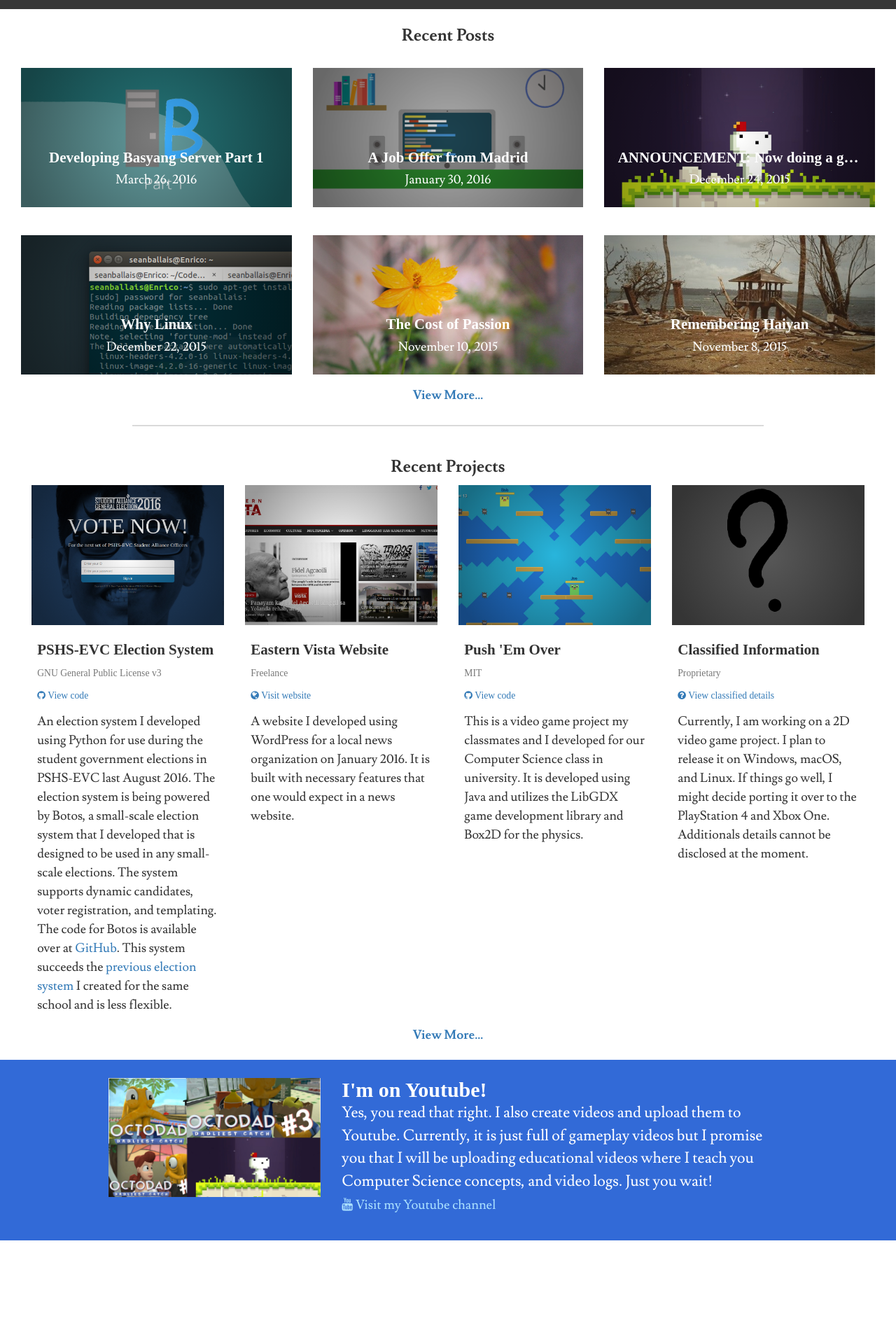
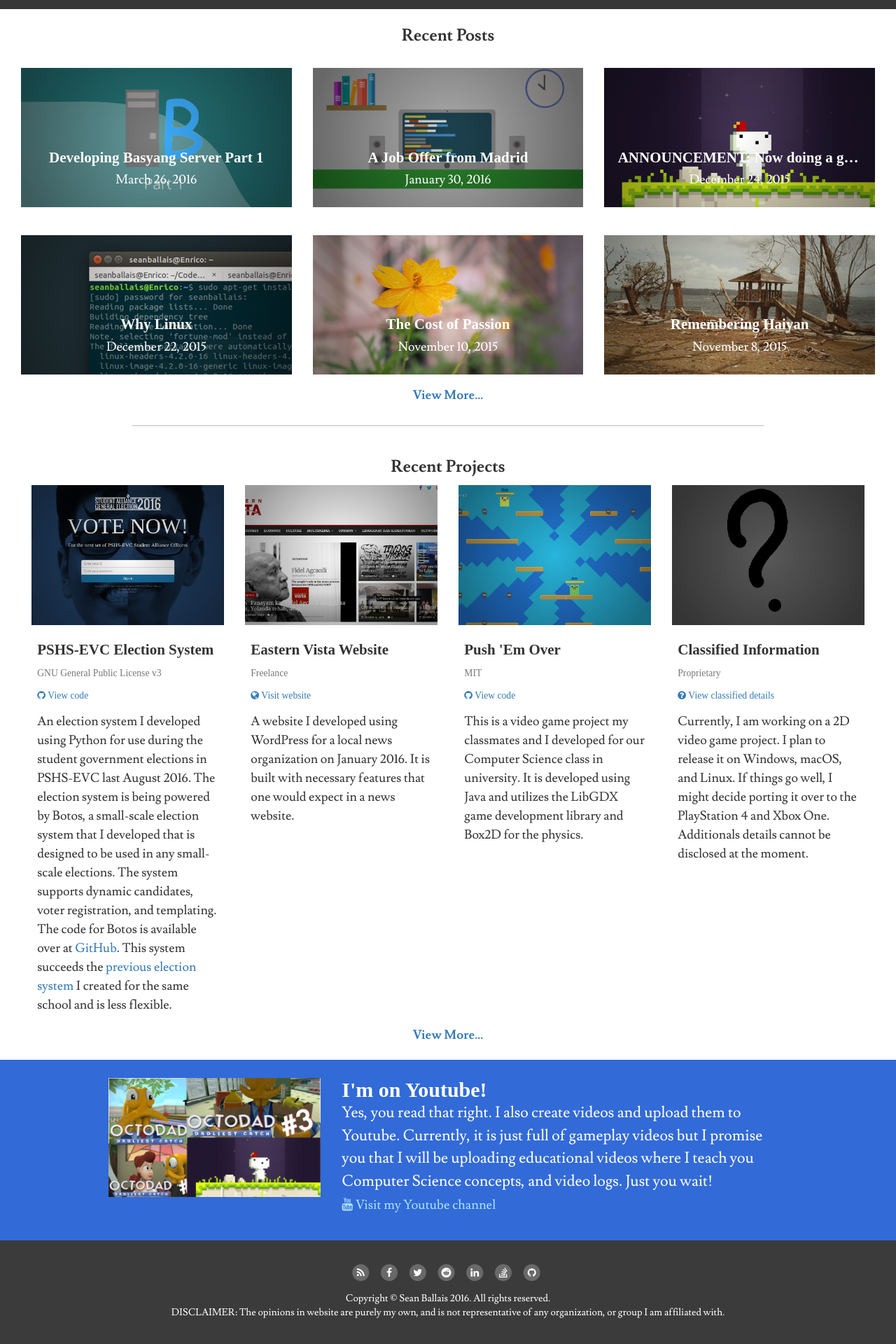
Before and after one commit to seanballais/seanballais.github.io, a Jekyll site: the page built from index.html, in a window 1280 px wide. Shown: the part 719-2639 px from the top of the page at 70% size. Built offline with Jekyll 4.4.1, drawn with Linux system fonts in a browser that asks for light colours; some web fonts are replaced; before the commit the page ends 2491 px from its top, so only the background shows below that.

Commit message:
Finished the homepage.

```diff
--- a/_includes/footer.html
+++ b/_includes/footer.html
@@ -0,0 +1,9 @@
+<footer class="container-fluid">
+    {% include social-links.html %}
+    <div id="footer-container">
+        <p>
+            Copyright &copy; {{ site.title }} {{ site.time | date: '%Y' }}. All rights reserved.<br>
+            DISCLAIMER: The opinions in website are purely my own, and is not representative of any organization, or group I am affiliated with.
+        </p>
+    </div>
+</footer>
--- a/static/css/global.css
+++ b/static/css/global.css
@@ -238,9 +238,38 @@ header#banner > div.social-links {
 header#banner > div.social-links > ul li > a > span.fa-stack {
     transition: color 0.5s ease;
 
-    color: #3c3c3c;
+    color: #3c3c3c;a > span.fa-stack
 }
 
 header#banner div.social-links ul li a > span.fa-stack:hover {
     color: #636363;
 }
+
+footer {
+    background-color: rgb(59, 59, 59);
+    color: #fff;
+    font-family: Lusitana;
+    text-align: center;
+
+    padding-top: 1.5%;
+    padding-bottom: 2%;
+}
+
+footer div#footer-container {
+    max-width: 960px;
+    margin: 0 auto;
+}
+
+footer div.social-links {
+    padding-top: 1%;
+    padding-bottom: 1%;
+}
+
+footer div.social-links ul li > a > span.fa-stack {
+    transition: color 0.5s ease;
+    color: rgb(105, 105, 105);
+}
+
+footer div.social-links ul li > a > span.fa-stack:hover {
+    color: rgb(42, 42, 42);
+}
```
